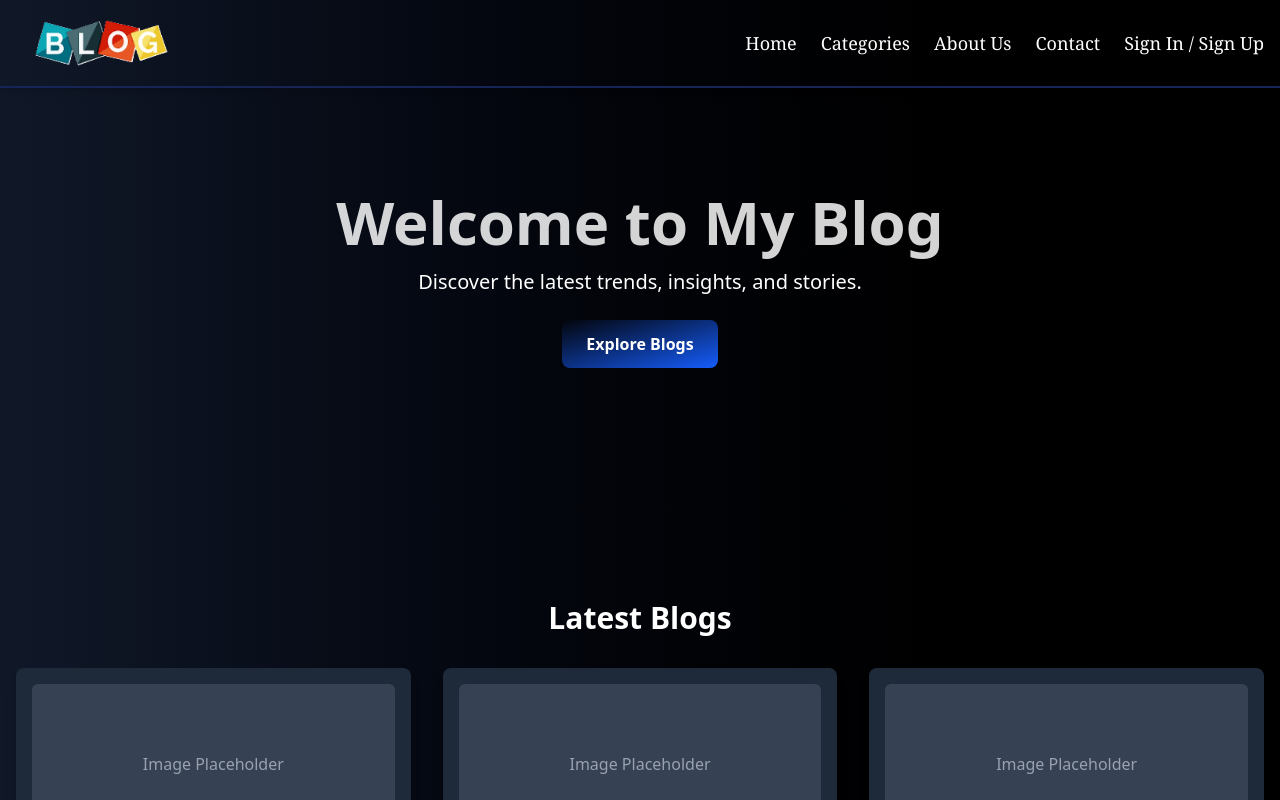
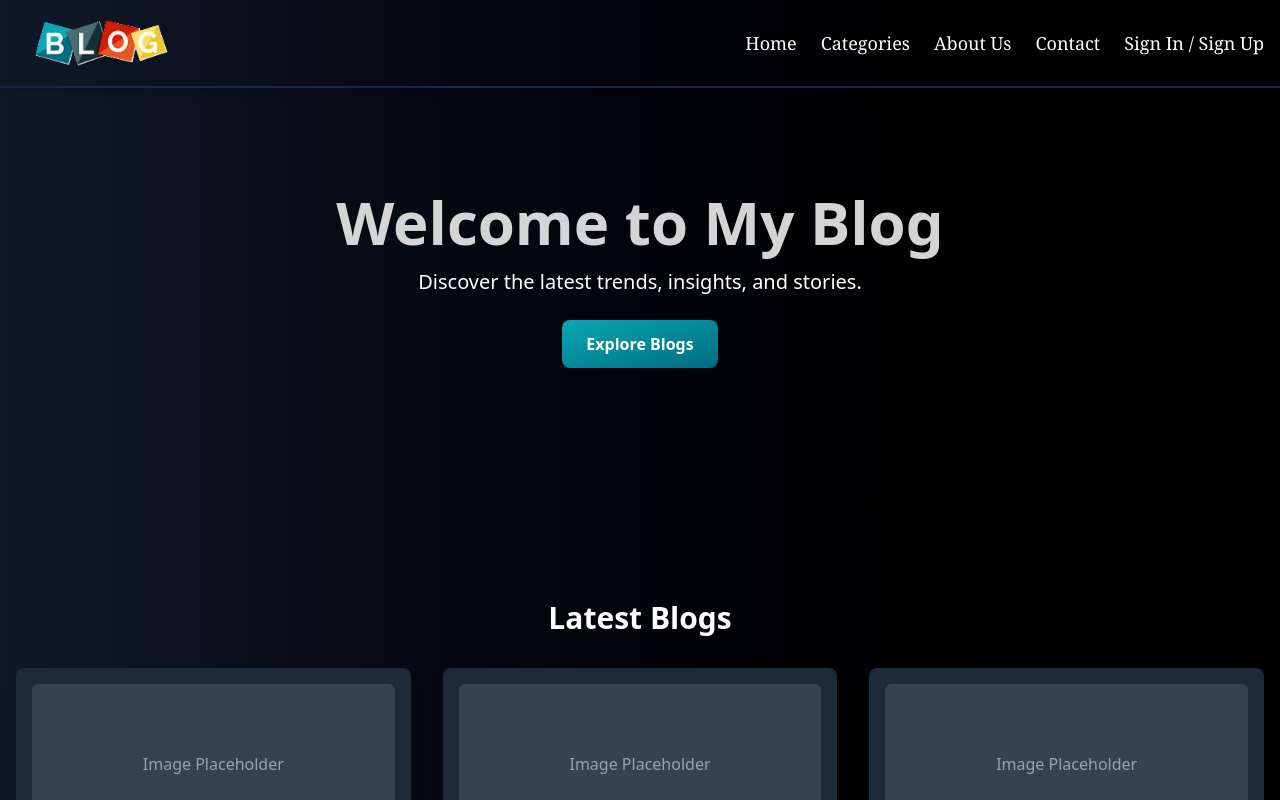
Before and after one commit to Ankit626517/blog-web-app, a React (Vite) app: page / in a window 1280 px wide. Shown: the top 800 px of the page. Built offline with nearby package versions, Linux system fonts and the light colour scheme.

Commit message:
button color change

```diff
--- a/src/Component/NavbarPages/Home.jsx
+++ b/src/Component/NavbarPages/Home.jsx
@@ -24,7 +24,7 @@ const Home = () => {
         </motion.p>
         <motion.a
           href="#latest-blogs"
-          className=" px-6 py-3 rounded-lg text-white font-semibold hover:bg-gradient-to-bl to-blue-600 transition bg-gradient-to-br to-#0BA7B4"
+          className=" px-6 py-3 rounded-lg text-white font-semibold  bg-gradient-to-br from-[#0BA7B4] to-[#006D81]"
           whileHover={{ scale: 1.1 }}
         >
           Explore Blogs
```
